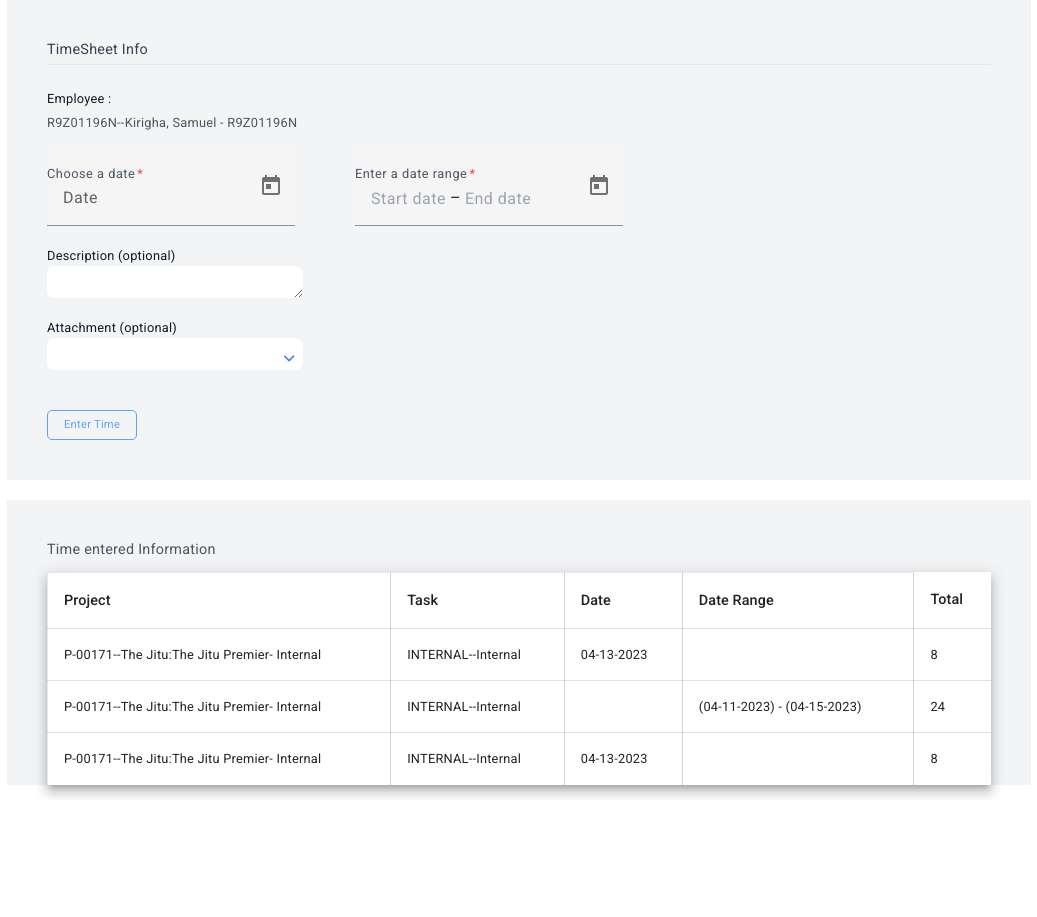
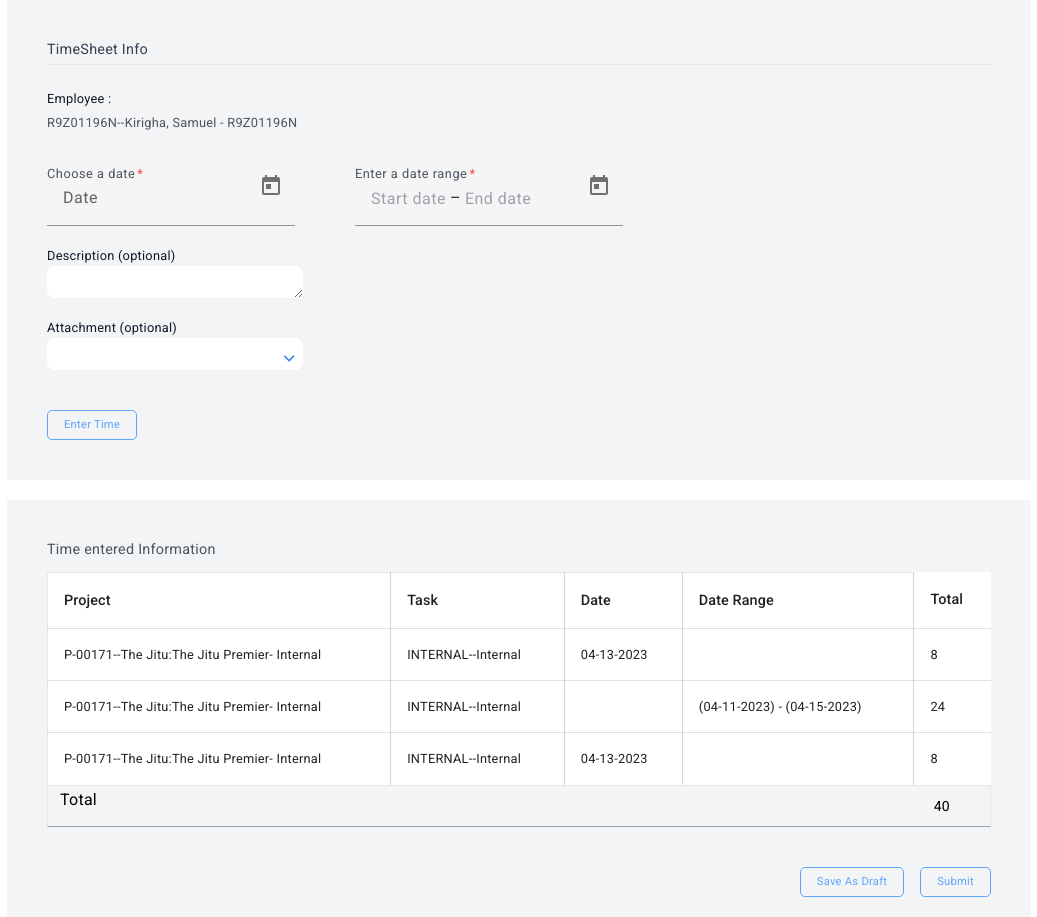
Before and after one commit to sammykirigha/time-intact, an Angular app: page / in a window 1280 px wide. Shown: the whole page, without its empty margins (121-1158 px from the left). Before the commit the page ends 800 px from the top, so only its background shows below. Built offline with nearby package versions, Linux system fonts and the light colour scheme; what @coreui/angular would draw is missing.

Commit message:
added a few changes

```diff
--- a/src/app/app.component.css
+++ b/src/app/app.component.css
@@ -1,29 +1,3 @@
 .example-form-field {
   margin-right: 20px;
 }
-
-.demo-table {
-  width: 100%;
-}
-
-.mat-column-demo-position {
-  width: 32px;
-  border-right: 1px solid currentColor;
-  padding-right: 24px;
-  text-align: center;
-}
-
-.mat-column-demo-name {
-  padding-left: 16px;
-  font-size: 20px;
-}
-
-.mat-column-demo-weight {
-  font-style: italic;
-}
-
-.mat-column-demo-symbol {
-  width: 32px;
-  text-align: center;
-  font-weight: bold;
-}
--- a/src/app/app.component.html
+++ b/src/app/app.component.html
@@ -135,7 +135,7 @@
   <table
     mat-table
     [dataSource]="dataSource"
-    class="mat-elevation-z8 demo-table"
+    class="mat-elevation-z8 demo-table shadow-none"
   >
     <!-- Name Column -->
     <ng-container matColumnDef="project">
@@ -218,4 +218,25 @@
     <tr mat-header-row *matHeaderRowDef="displayedColumns"></tr>
     <tr mat-row *matRowDef="let row; columns: displayedColumns"></tr>
   </table>
+  <div
+    class="flex items-center justify-between px-3 py-1 border border-b-gray-400"
+  >
+    <p class="text-[1rem] leading-2 tracking-3">Total</p>
+    <span class="pr-7">40</span>
+  </div>
+
+  <div class="flex items-center gap-4 justify-end mt-10 mb-5">
+    <button
+      (click)="openDialog()"
+      class="tex-blue-600 border border-blue-400 py-1 text-blue-400 px-4 text-[0.7rem] rounded-[5px]"
+    >
+      Save As Draft
+    </button>
+    <button
+      (click)="openDialog()"
+      class="tex-blue-600 border border-blue-400 py-1 text-blue-400 px-4 text-[0.7rem] rounded-[5px]"
+    >
+      Submit
+    </button>
+  </div>
 </div>
```
